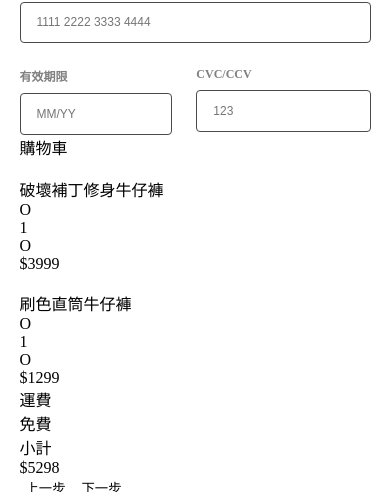
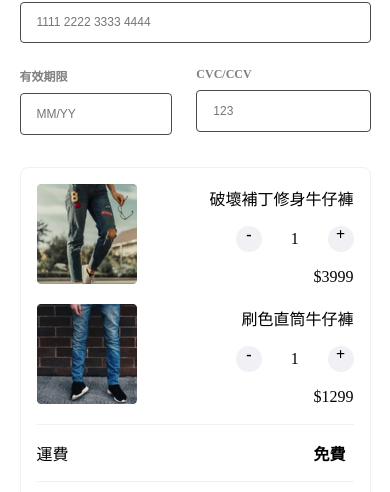
Before and after one commit to chacowang0125/alpha-Shop, a website built with webpack: page index.html in a window 390 px wide. Shown: the part 1055-1547 px from the top of the page. Built offline with nearby package versions, Linux system fonts and the light colour scheme.

Commit message:
feat: mobile cart & btn-panel layout

```diff
--- a/index.html
+++ b/index.html
@@ -152,33 +152,33 @@
                     </form>
                 </div>
                 <div class="cart-panel">
-                    <div class="cart-wrapper">
+                    <div class="cart-container">
                         <div class="cart-title">購物車</div>
                         <div class="cart-product-list">
                             <div class="product-card">
                                 <div class="product-card-img">
-                                    <img src="" alt="">
+                                    <img src="./public/img/product-img-1.png" alt="product-img">
                                 </div>
                                 <div class="product-card-content">
                                     <div class="product-name">破壞補丁修身牛仔褲</div>
                                     <div class="product-quantity">
-                                        <div class="product-quantity-circle">O</div>
+                                        <div class="product-quantity-circle product-quantity-circle-reduce">-</div>
                                         <div class="product-quantity-num">1</div>
-                                        <div class="product-quantity-circle">O</div>
+                                        <div class="product-quantity-circle product-quantity-circle-add">+</div>
                                     </div>
                                     <div class="product-price">$3999</div>
                                 </div>
                             </div>
                             <div class="product-card">
                                 <div class="product-card-img">
-                                    <img src="" alt="">
+                                    <img src="./public/img/product-img-2.png" alt="product-img">
                                 </div>
                                 <div class="product-card-content">
                                     <div class="product-name">刷色直筒牛仔褲</div>
                                     <div class="product-quantity">
-                                        <div class="product-quantity-circle">O</div>
+                                        <div class="product-quantity-circle product-quantity-circle_reduce">-</div>
                                         <div class="product-quantity-num">1</div>
-                                        <div class="product-quantity-circle">O</div>
+                                        <div class="product-quantity-circle product-quantity-circle-add">+</div>
                                     </div>
                                     <div class="product-price">$1299</div>
                                 </div>
--- a/src/scss/main.scss
+++ b/src/scss/main.scss
@@ -56,7 +56,7 @@ input:invalid {
     box-shadow: none;
 }
 
-::-webkit-scrollbar {
+ ::-webkit-scrollbar {
     /* make scrollbar transparent */
     width: 0px;
     background: transparent;
@@ -318,6 +318,7 @@ main {
     }
 }
 
+//form part
 .part {
     .part-content__destionation {
         display: grid;
@@ -421,3 +422,92 @@ main {
         }
     }
 }
+
+.cart-container {
+    width: 100%;
+    margin: 2rem 0;
+    padding: 1rem 1rem 0 1rem;
+    border: 1px solid $border-default;
+    border-radius: 0.5rem;
+    .cart-title {
+        display: none;
+    }
+    .cart-delivery,
+    .cart-amount {
+        border-top: 1px solid $border-default;
+        padding: 1rem 0.5rem 1rem 0;
+        @include flex-group(row, space-between, center);
+        &-title {
+            font-weight: 400;
+        }
+        &-price {
+            font-weight: 700;
+        }
+    }
+}
+
+.product-card {
+    height: 100%;
+    @include flex-group(row, space-between, center);
+    margin-bottom: 1rem;
+    &-img img {
+        width: 100px;
+        height: 100px;
+    }
+    &-content {
+        width: 100%;
+        height: 100px; //why?100% error
+        display: flex;
+        @include flex-group(column, space-between, end);
+        .product-quantity {
+            @include flex-group(row, space-between, center);
+            &-circle {
+                width: 26px;
+                height: 26px;
+                border-radius: 50%;
+                background-color: $border-default;
+                text-align: center;
+                font-weight: bold;
+            }
+            &-num {
+                margin: 0 1.8rem;
+            }
+        }
+    }
+}
+
+.btn-panel {
+    .btn-wrapper {
+        border-top: 1px solid $form-divider;
+        padding: 1.5rem 0;
+        @include flex-group(row, space-between, center);
+        .btn-previous,
+        .btn-next {
+            font-size: 14px;
+            font-weight: 400;
+        }
+        .btn-previous {
+            text-align: start;
+            width: 50%;
+            &::before {
+                content: "\2190";
+                margin-right: 0.6rem;
+            }
+        }
+        .btn-next {
+            flex: 1;
+            height: 4rem;
+            border-radius: 0.5rem;
+            background: $btn-color;
+            color: $background;
+            &::after {
+                content: "\2192";
+                margin-left: 0.6rem;
+            }
+        }
+    }
+}
+
+footer {
+    display: none;
+}
```
Also changed, not shown: dist/main.css, public/img/product-img-1.png (added), public/img/product-img-2.png (added), 1 other file.
